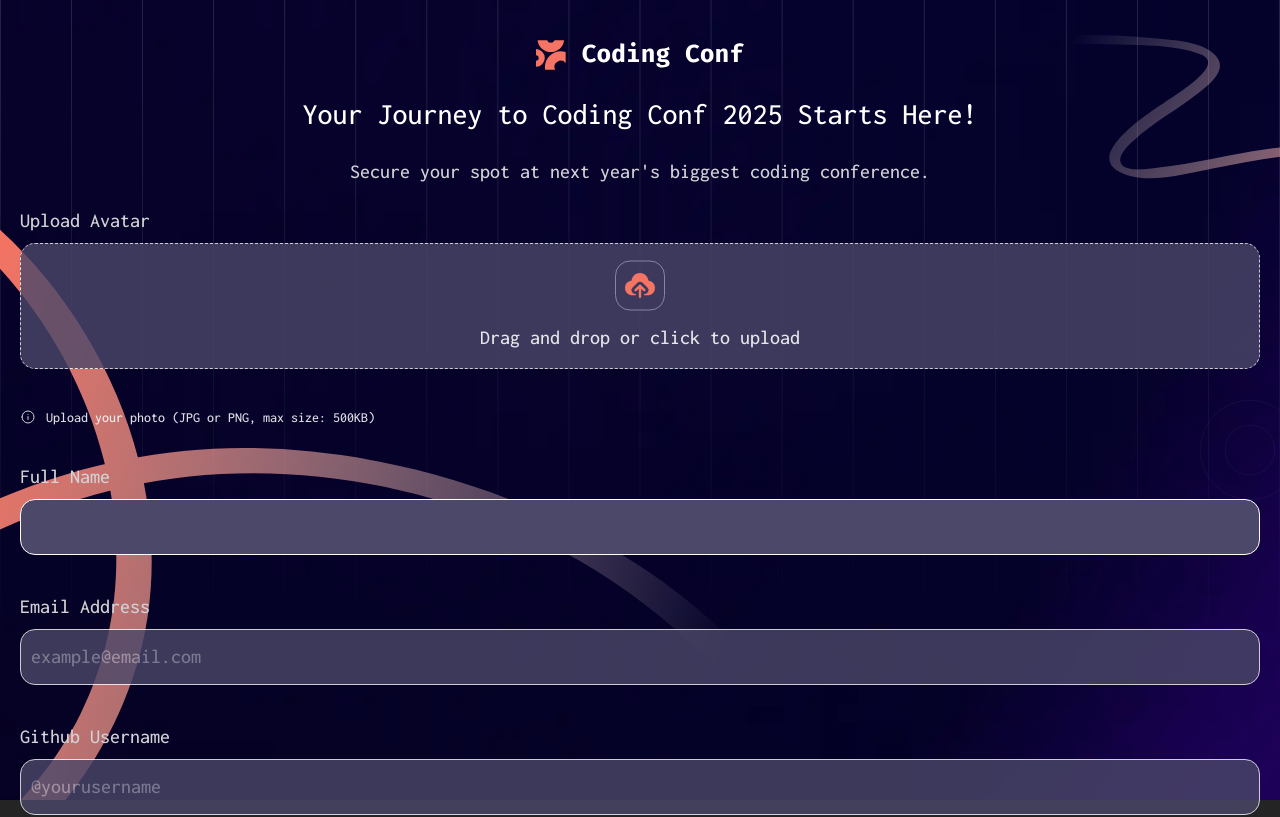
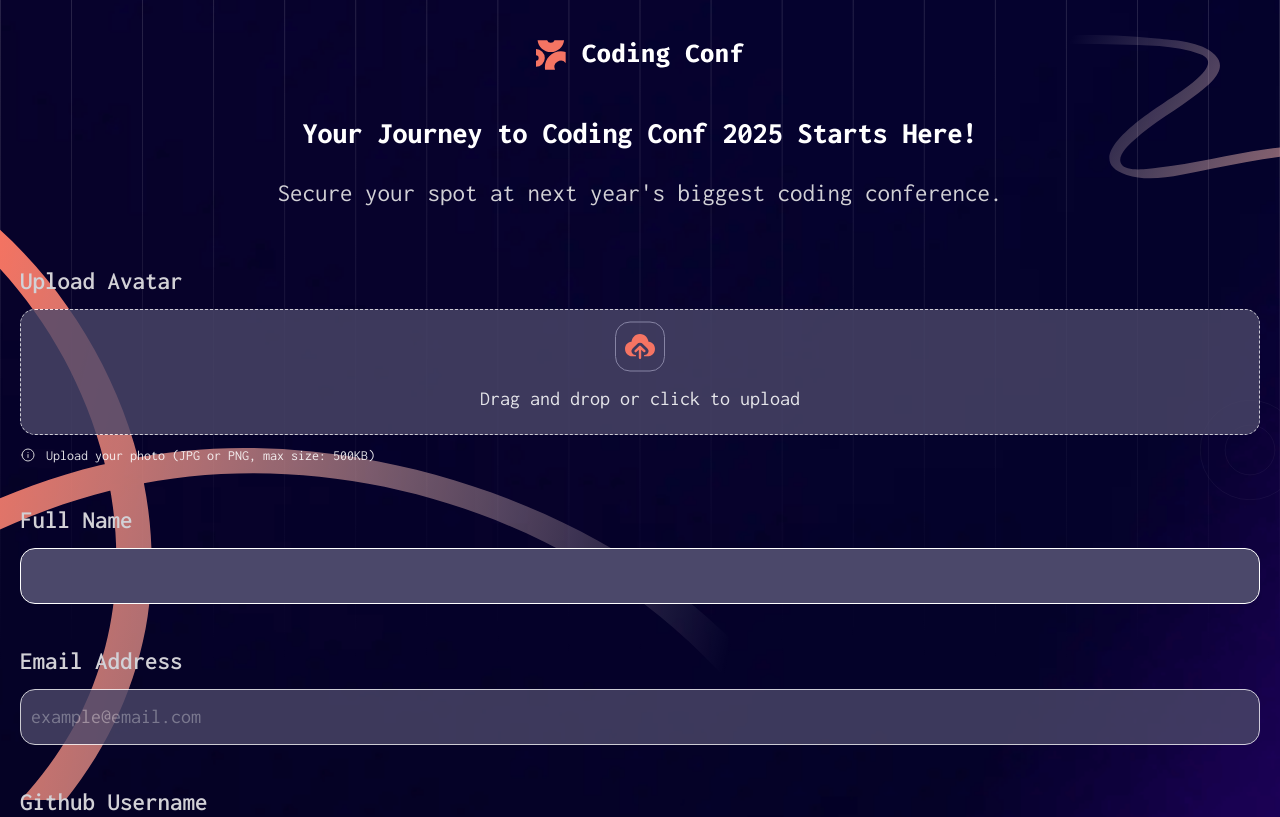
Before and after one commit to jelenkoo10/conference-ticket-generator, a React (Vite) app: page / in a window 1280 px wide. Shown: the top 817 px of the page. Built offline with nearby package versions, Linux system fonts and the light colour scheme.

Commit message:
Editing ticket form

```diff
--- a/index.html
+++ b/index.html
@@ -6,7 +6,7 @@
     <link rel="preconnect" href="https://fonts.googleapis.com" />
     <link rel="preconnect" href="https://fonts.gstatic.com" crossorigin />
     <link
-      href="https://fonts.googleapis.com/css2?family=Inconsolata:wght@500&display=swap"
+      href="https://fonts.googleapis.com/css2?family=Inconsolata:wght@200..900&display=swap"
       rel="stylesheet"
     />
     <meta name="viewport" content="width=device-width, initial-scale=1.0" />
--- a/src/App.jsx
+++ b/src/App.jsx
@@ -14,7 +14,7 @@ function App() {
   };
 
   return (
-    <main className="w-full h-screen">
+    <main className="w-full min-h-screen">
       <DesignLines />
       {isFormSubmitted ? (
         <TicketPage data={data} />
--- a/src/pages/TicketForm.jsx
+++ b/src/pages/TicketForm.jsx
@@ -98,20 +98,20 @@ export default function TicketForm({ submitForm }) {
   return (
     <section className="px-4 py-8 flex flex-col items-center justify-center text-center gap-5 relative z-10">
       <Logo />
-      <p className="text-[color:var(--neutral-0)] font-bold text-2xl">
+      <p className="text-[color:var(--neutral-0)] font-extrabold text-2xl mt-4 leading-tight">
         Your Journey to Coding Conf 2025 Starts Here!
       </p>
-      <p className="px-4 text-[var(--neutral-300)]">
+      <p className="text-[var(--neutral-300)] text-xl leading-tight">
         Secure your spot at next year's biggest coding conference.
       </p>
-      <form onSubmit={handleSubmit} className="w-full">
+      <form onSubmit={handleSubmit} className="w-full mt-6">
         <div className="relative w-full">
           <Input
             type="file"
             name="avatar"
             labelText="Upload Avatar"
             inputClass="block w-full opacity-80 rounded-xl px-2 py-10 border border-dashed border-white bg-[var(--neutral-700)] text-[rgba(0,0,0,0)]"
-            labelClass="text-left block mb-2 text-[var(--neutral-300)]"
+            labelClass="text-xl font-semibold text-left block mb-2 text-[var(--neutral-300)]"
             value={formData.avatar}
             onChange={handleChange}
             error={avatarError}
@@ -143,7 +143,11 @@ export default function TicketForm({ submitForm }) {
               </div>
             </div>
           ) : (
-            <div className="absolute top-[60%] left-[50%] translate-[-50%] flex flex-col gap-3 items-center pointer-events-none w-full">
+            <div
+              className={`absolute  left-[50%] translate-[-50%] flex flex-col gap-3 items-center pointer-events-none w-full ${
+                !avatarError ? "top-[60%]" : "top-[52%]"
+              }`}
+            >
               <img
                 src={IconUpload}
                 alt="Upload icon"
@@ -153,8 +157,8 @@ export default function TicketForm({ submitForm }) {
             </div>
           )}
         </div>
-        {!formData.avatarPreview && (
-          <div className="flex gap-2 items-center mt-2 mb-8 text-[14px]">
+        {!formData.avatarPreview && !avatarError && (
+          <div className="flex gap-2 items-center mt-[-28px] mb-8 text-[14px]">
             <img src={IconInfo} alt="Info icon" />
             <span className="leading-none mt-0.5">
               Upload your photo (JPG or PNG, max size: 500KB)
@@ -166,7 +170,7 @@ export default function TicketForm({ submitForm }) {
           name="full_name"
           labelText="Full Name"
           inputClass="block w-full rounded-xl px-2 py-3 border border-white bg-[var(--neutral-700)]"
-          labelClass="text-left block mb-2 text-[var(--neutral-300)]"
+          labelClass="text-xl font-semibold text-left block mb-2 text-[var(--neutral-300)]"
           value={formData.full_name}
           onChange={handleChange}
           error={
@@ -181,7 +185,7 @@ export default function TicketForm({ submitForm }) {
           placeholder="example@email.com"
           labelText="Email Address"
           inputClass="block w-full opacity-80 rounded-xl px-2 py-3 border border-white bg-[var(--neutral-700)]"
-          labelClass="text-left block mb-2 text-[var(--neutral-300)]"
+          labelClass="text-xl font-semibold text-left block mb-2 text-[var(--neutral-300)]"
           value={formData.email}
           onChange={handleChange}
           error={
@@ -196,7 +200,7 @@ export default function TicketForm({ submitForm }) {
           placeholder="@yourusername"
           labelText="Github Username"
           inputClass="block w-full opacity-80 rounded-xl px-2 py-3 border border-white bg-[var(--neutral-700)]"
-          labelClass="text-left block mb-2 text-[var(--neutral-300)]"
+          labelClass="text-xl font-semibold text-left block mb-2 text-[var(--neutral-300)]"
           value={formData.github_username}
           onChange={handleChange}
           error={
```
